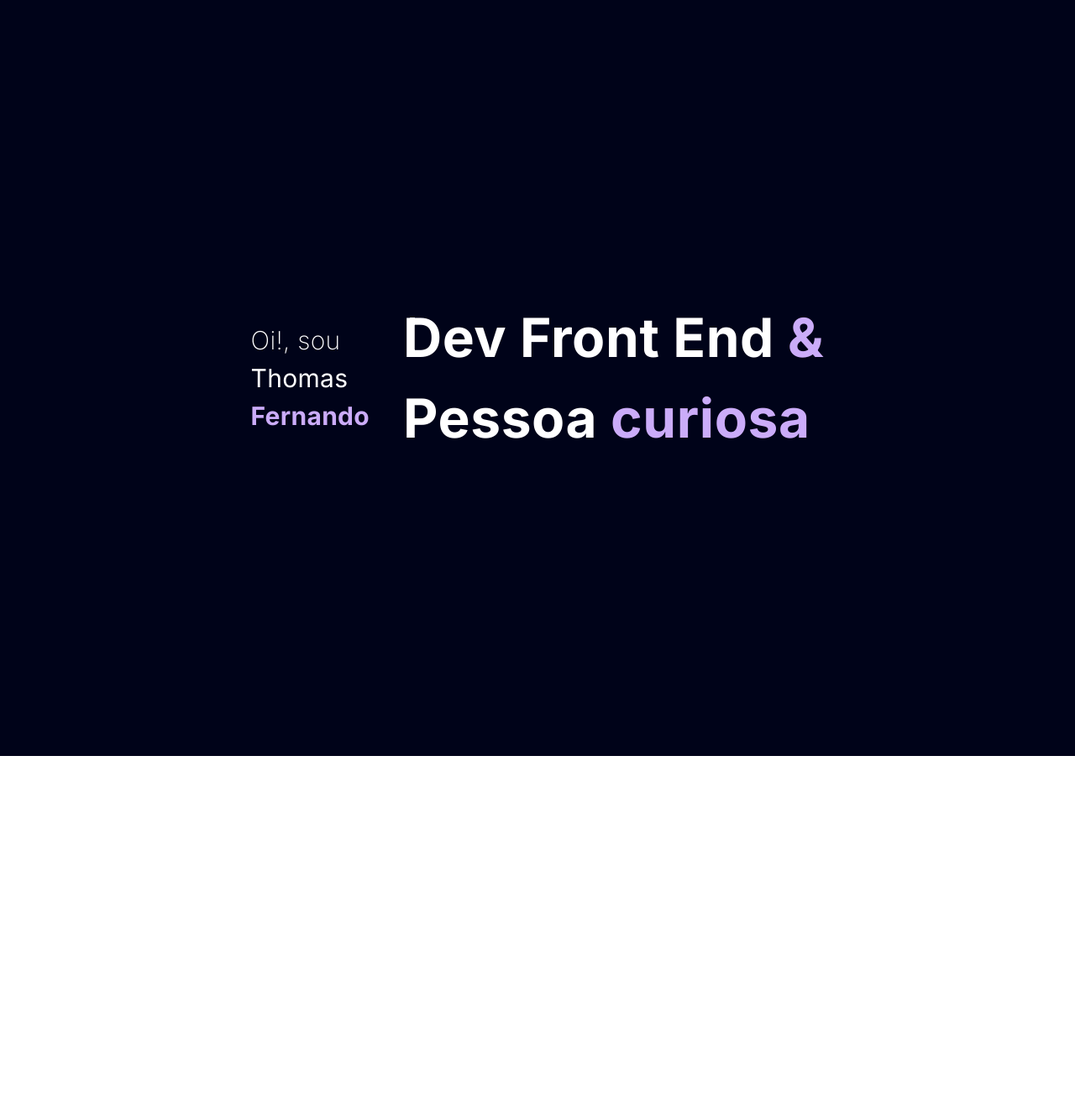
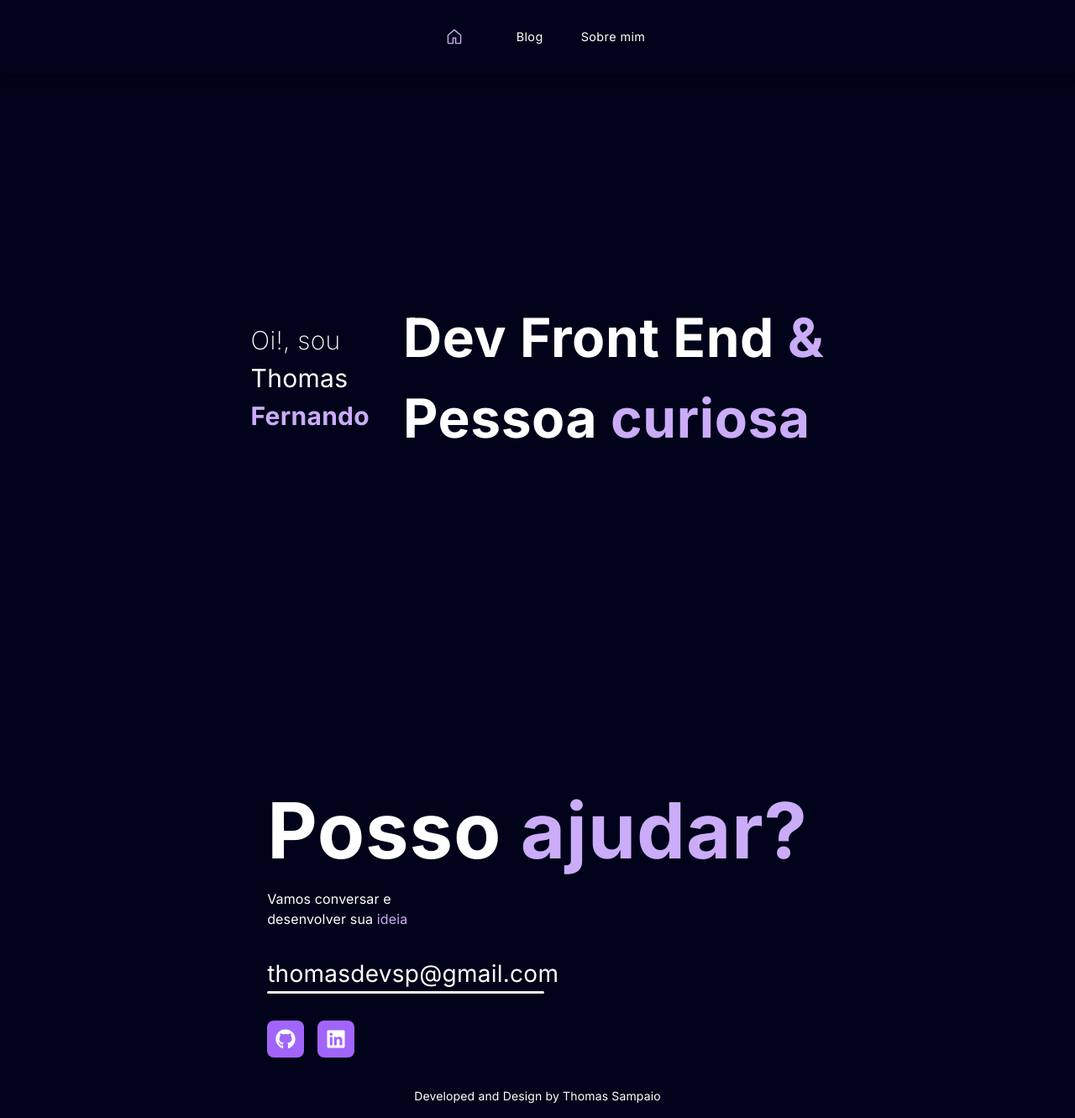
Before and after one commit to thomasdevsp/portfolio, a Next.js app: page / in a window 1280 px wide. Shown: the whole page at 84% size. Before the commit the page ends 900 px from the top, so only its background shows below. Built offline with nearby package versions, Linux system fonts and the light colour scheme.

Commit message:
faet: adding navigation and footer

```diff
--- a/src/app/(site)/template.tsx
+++ b/src/app/(site)/template.tsx
@@ -12,7 +12,7 @@ interface TemplateProps {
 export default function Template({ children }: TemplateProps) {
   return (
     <body>
-      {/* <Navigation /> */}
+      <Navigation />
       <Box
         sx={{
           // marginTop: {
@@ -25,7 +25,7 @@ export default function Template({ children }: TemplateProps) {
       >
         {children}
       </Box>
-      {/* <Footer /> */}
+      <Footer />
     </body>
   );
 }
--- a/src/components/@layout/footer/index.tsx
+++ b/src/components/@layout/footer/index.tsx
@@ -1,215 +1,146 @@
 "use client";
 
 import React from "react";
-import { ContainerFooter, ContentFooter, ButtonLink } from "./styles";
-import { Container, Divider, Link, Stack, Typography } from "@mui/material";
+import { ContainerFooter } from "./styles";
+import { Box, Button, Container, Divider, Link, Stack, Typography } from "@mui/material";
 import { useBreakpoint } from "@/hooks/useBreakpoints";
-import Logo from "../logo";
-
-const sections = [
-  {
-    title: "Navegação",
-    links: [
-      { label: "Atrações", href: "/#" },
-      { label: "Sua Festa", href: "/#" },
-      { label: "Informações", href: "/#" },
-      { label: "Preços e Promoções", href: "/#" },
-    ],
-  },
-];
-
-const contactInfo = [
-  {
-    icon: <img src="/assets/img/footer/icons/location.svg" />,
-    text: "Av. Presidente Kennedy, 1500 – Ribeirânia",
-  },
-  {
-    icon: <img src="/assets/img/footer/icons/tell.svg" />,
-    text: (
-      <>
-        (16) 3013-0022 / 3013-7722
-      </>
-    ),
-  },
-  {
-    icon: <img src="/assets/img/footer/icons/mail.svg" />,
-    text: (
-      <>
-        festa@gorilao.com.br
-      </>
-    ),
-  },
-  {
-    icon: <img src="/assets/img/footer/icons/time.svg" />,
-    text: (
-      <>
-        Segunda a Sábado das 15h às 22h, Domingo: 15h às 21h
-      </>
-    ),
-  },
-
-];
+import { FaGithub, FaLinkedin } from "react-icons/fa";
 
 export default function Footer() {
-  const year = new Date().getFullYear();
   const isMobile = useBreakpoint("md");
 
   return (
     <>
-      <ContainerFooter
-        sx={{
-          background: "#3CA956",
-          color: "#fff",
-        }}
-      >
-        <img
-          src="/assets/img/footer/footer-top-left.svg"
-          alt=""
-          style={{
-            position: "absolute",
-            top: 0,
-            left: 0,
-          }}
-        />
 
-        <img
-          src="/assets/img/footer/footer-top-right.svg"
-          alt=""
-          style={{
-            position: "absolute",
-            top: 0,
-            right: 0,
-          }}
-        />
-
-        <Container maxWidth="lg"
-          sx={{
-            padding: "1rem 1rem 0",
-          }}>
-          <Stack
-            direction={{ xs: "column", md: "row" }}
-            gap={isMobile ? 4 : 1}
-            justifyContent="space-between"
-            alignItems={{ xs: "center", md: "flex-start" }}
-          >
-            {/* Logo */}
       <Stack
         sx={{
           width: "100%",
-                margin: "auto 0",
+          padding: "1.25rem",
 
-                alignItems: isMobile ? "center" : "flex-start",
-                justifyContent: "center",
+          alignItems: "center",
+
+          background: "#000319",
         }}
+      >
+        <Stack
+          sx={{
+            gap: "2rem",
+          }}
+        >
+          <Stack>
+            <Typography
+              sx={{
+                color: "#fff",
+                fontSize: isMobile ? "4.125rem" : "5.75rem",
+                fontWeight: "bold",
+                "span": {
+                  color: "#CBACF9",
+                }
+              }}
+            >
+              Posso <span>ajudar?</span>
+            </Typography>
 
+            <Typography
+              sx={{
+                color: "#fff",
+                "span": {
+                  color: "#CBACF9",
+                }
+              }}
             >
-              <Logo
-                height={80}
-              />
+              Vamos conversar e <br />
+              desenvolver sua <span>ideia</span>
+            </Typography>
           </Stack>
 
-
-            {/* Seções de Links */}
-            {sections.map((section, index) => (
           <Stack
-                key={index}
             sx={{
-                  width: "100%",
-                  gap: "0.5rem",
-
+              maxWidth: isMobile ? "270px" : "330px",
             }}
           >
             <Typography
               sx={{
                 color: "#fff",
-                    fontWeight: "bold"
+                fontSize: isMobile ? "1.375rem" : "1.75rem",
               }}
             >
-                  {section.title}
+              thomasdevsp@gmail.com
             </Typography>
+            <Divider
+              sx={{
+                width: "100%",
+                height: "3px",
 
-                {
-                  section.links.map((link, i) => (
-                    <Link
-                      key={i}
-                      href={link.href}
-                      underline="none"
-                      target={undefined}
-                      sx={{
-                        maxWidth: "180px",
+                background: "#fff",
+                borderRadius: "6px",
+              }}
+            />
+          </Stack>
 
-                        color: "#fff",
-                        cursor: "pointer",
-                        fontSize: "0.875rem",
-                      }}
-                    >
-                      {link.label}
-                    </Link>
-                  ))
-                }
-              </Stack>
-            ))}
-
-            {/* Contato */}
           <Stack
             sx={{
-                width: "100%",
+              flexDirection: "row",
               gap: "1rem",
             }}
           >
-              <Typography
+            <Stack
+              component={"a"}
               sx={{
+                padding: "0.625rem",
+
+                background: "#A265FB",
+                borderRadius: "0.5rem",
                 color: "#fff",
-                  fontWeight: "bold"
+                ":hover": {
+                  transition: "all 0.2s ease",
+                  background: "#8034F2",
+                }
               }}
             >
-                CONTATO
-              </Typography>
-              {contactInfo.map((item, index) => (
+              <FaGithub
+                size={24}
+              />
+            </Stack>
+
             <Stack
-                  key={index}
-                  direction="row"
-                  gap={1}
-                  alignItems="flex-start"
-                  color="primary.dark"
-                  fontSize="0.875rem"
-                >
-                  {item.icon}
-                  <Typography
-                    variant="body2"
+              component={"a"}
               sx={{
+                padding: "0.625rem",
+
+                background: "#A265FB",
+                borderRadius: "0.5rem",
                 color: "#fff",
+                ":hover": {
+                  transition: "all 0.2s ease",
+                  background: "#8034F2",
+                }
               }}
             >
-                    {item.text}
-                  </Typography>
+              <FaLinkedin
+                size={24}
+              />
             </Stack>
-              ))}
+
           </Stack>
         </Stack>
-
-        </Container>
-
-      </ContainerFooter >
+      </Stack>
 
       {/* Desenvolvido por */}
       < Stack
         sx={{
-          background: "#3CA956",
-          padding: isMobile ? "1rem 1rem 6rem" : "1rem",
+          background: "#000319",
+          padding: isMobile ? "1rem 1rem " : "1rem",
           justifyContent: "center",
           alignItems: "center",
           color: "white",
         }
         }
       >
-        <Typography variant="body2">
-          Desenvolvido por <Link href="https://www.summusmarketing.com.br/" target="_blank"
-            sx={{
-              color: "white",
-              textDecoration: "underline",
-            }}
-          >Summus Marketing</Link>
+        <Typography
+          variant="body2"
+        >
+          Developed and Design by Thomas Sampaio
         </Typography>
       </Stack >
     </>
--- a/src/components/@layout/footer/styles.ts
+++ b/src/components/@layout/footer/styles.ts
@@ -11,8 +11,7 @@ export const ContainerFooter = styled('footer')(({ theme }) => ({
   flexDirection: 'column',
   alignItems: 'center',
 
-  backgroundColor: theme.palette.background.paper,
-  boxShadow: "-2px -2px 4px rgba(0, 0, 0, 0.25)",
+  backgroundColor: "#000319",
 
   [theme.breakpoints.down('sm')]: {
     padding: '2rem 0 1rem',
--- a/src/components/@layout/navigation/index.tsx
+++ b/src/components/@layout/navigation/index.tsx
@@ -3,38 +3,40 @@ import { Box, Stack, Tab, Tabs, Typography } from "@mui/material";
 import Link from "next/link";
 import { usePathname } from "next/navigation";
 import React, { useState } from "react";
-import Logo from "../logo";
-import Flower from "./icons/flower";
-import Info from "./icons/info";
-import Ticket from "./icons/ticket";
+import { GoHome } from "react-icons/go";
+import { FaBook } from "react-icons/fa";
+import { RxPerson } from "react-icons/rx";
 import { ContainerHeader, ContainerNavigation } from "./styles";
 
 const NAV_ITEMS = [
   {
-    label: "Atrações",
+    label: "Home",
     href: "/",
-    icon: (props) => <Flower color={props.color} />,
+    icon: (props) => <GoHome size={22} color={props.color} />,
   },
   {
-    label: "Ingressos",
-    href: "/ingressos",
-    icon: (props) => <Ticket color={props.color} />,
+    label: "Blog",
+    href: "/blog",
+    icon: (props) => <FaBook size={22} color={props.color} />,
   },
   {
-    label: "Informações",
-    href: "/informacoes",
-    icon: (props) => <Info color={props.color} />,
+    label: "Sobre mim",
+    href: "/sobre-mim",
+    icon: (props) => <RxPerson size={22} color={props.color} />,
   },
 ];
 
 const Navigation = () => {
   const [tabIndex, setTabIndex] = useState(0);
   const pathname = usePathname();
-  const isMobile = useBreakpoint("sm");
+  const isMobile = useBreakpoint("md");
 
   const handleChange = (event, newValue) => {
     setTabIndex(newValue);
   };
+
+  console.log(pathname);
+
 
   React.useEffect(() => {
     const index = NAV_ITEMS.findIndex((item) => item.href === pathname);
@@ -45,21 +47,17 @@ const Navigation = () => {
     <Box>
       <ContainerHeader>
         <ContainerNavigation>
-          <Link href="/" style={{ width: "100%", maxWidth: "320px" }}>
-            <Logo height={isMobile ? 50 : 80} white={!isMobile} />
-          </Link>
 
-          {!isMobile && (
           <Tabs
             value={tabIndex}
             onChange={handleChange}
             centered
             sx={{
-                background: "#7E1612",
+              background: "#000319",
               gap: "2rem",
               minHeight: "5.5rem", // Redução da altura das abas
               "& .MuiTabs-indicator": {
-                  backgroundColor: "white",
+                backgroundColor: "unset",
               },
               "& .MuiTab-root": {
                 textTransform: "none",
@@ -76,84 +74,25 @@ const Navigation = () => {
               },
               width: "100%",
               "& .MuiTab-root.Mui-selected": {
-                  color: "#E7C36C",
+                color: "#CBACF9",
                 fontWeight: "bold",
               },
             }}
           >
             {NAV_ITEMS.map((item, index) => (
+
               <Tab
                 key={index}
-                  label={item.label}
+                label={pathname != item.href && item.label}
                 component={Link}
                 href={item.href}
-                  icon={<item.icon color="currentColor" />}
+                icon={pathname === item.href && <item.icon color="currentColor" />}
                 iconPosition="start"
               />
             ))}
           </Tabs>
-          )}
 
-          <Stack
-            gap={0.5}
-            alignItems="flex-end"
-            color={isMobile ? "primary.dark" : "white"}
-            sx={{ width: "100%", maxWidth: "320px" }}
-          >
-            <Typography variant={isMobile ? "h5" : "h4"} textAlign="end">
-              28/11 a 26/12/2025
-            </Typography>
-            <Typography
-              textAlign="end"
-              variant="body2"
-              fontSize={isMobile ? ".7rem" : ".8rem"}
-            >
-              de terças a domingos {isMobile && <br />} das 17h às 23h
-            </Typography>
-          </Stack>
         </ContainerNavigation>
-        {isMobile && (
-          <Tabs
-            value={tabIndex}
-            onChange={handleChange}
-            centered
-            sx={{
-              background: "#7E1612",
-              minHeight: "3.35rem", // Redução da altura das abas
-              "& .MuiTabs-indicator": {
-                backgroundColor: "white",
-              },
-              "& .MuiTab-root": {
-                textTransform: "none",
-                fontWeight: "normal",
-                color: "#white",
-                display: "flex",
-                flexDirection: "row",
-                alignItems: "center",
-                justifyContent: "center",
-                gap: "0.5rem",
-                padding: "0.2rem 0.8rem",
-                fontSize: "0.8rem",
-                minHeight: "3.35rem", // Garantindo que as abas não fiquem muito altas
-              },
-              "& .MuiTab-root.Mui-selected": {
-                color: "#E7C36C",
-                fontWeight: "bold",
-              },
-            }}
-          >
-            {NAV_ITEMS.map((item, index) => (
-              <Tab
-                key={index}
-                label={item.label}
-                component={Link}
-                href={item.href}
-                icon={<item.icon color="currentColor" />}
-                iconPosition="start"
-              />
-            ))}
-          </Tabs>
-        )}
       </ContainerHeader>
     </Box>
   );
--- a/src/components/@layout/navigation/styles.ts
+++ b/src/components/@layout/navigation/styles.ts
@@ -4,12 +4,12 @@ import Link from "next/link";
 export const ContainerHeader = styled("header")(({ theme }) => ({
   width: "100%",
   zIndex: 200,
-  background: theme.palette.background.paper,
+  background: "transparent",
   position: "fixed",
   top: 0,
 
   [theme.breakpoints.up("sm")]: {
-    background: "#7E1612",
+    background: "transparent",
     boxShadow: theme.shadows[5],
   },
 }));
```
Lines whose indentation alone changed are shown as unchanged.
